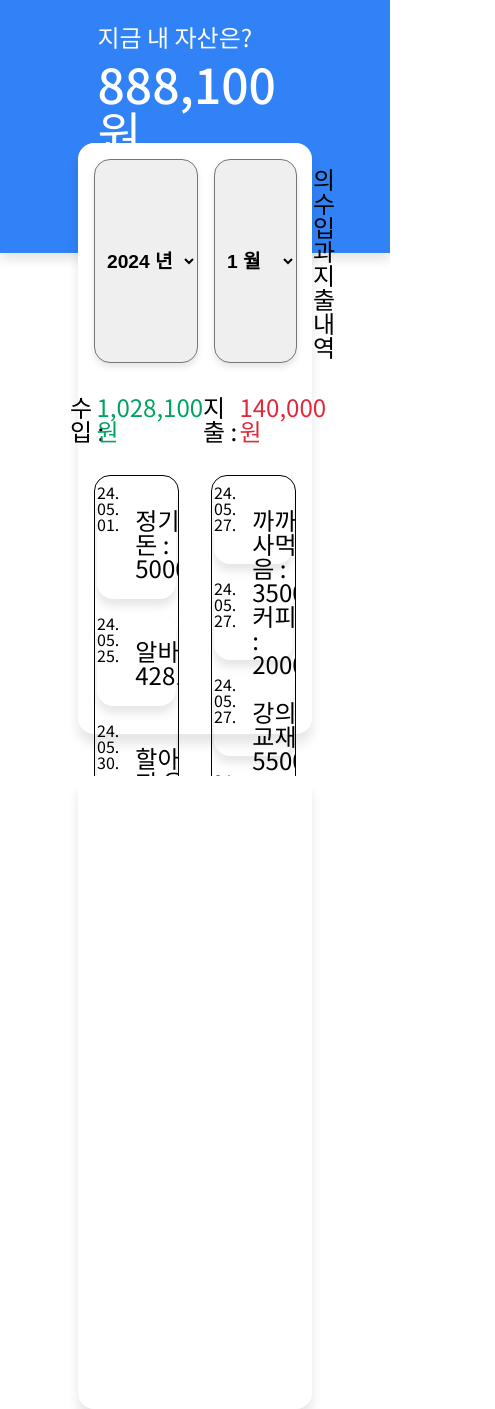
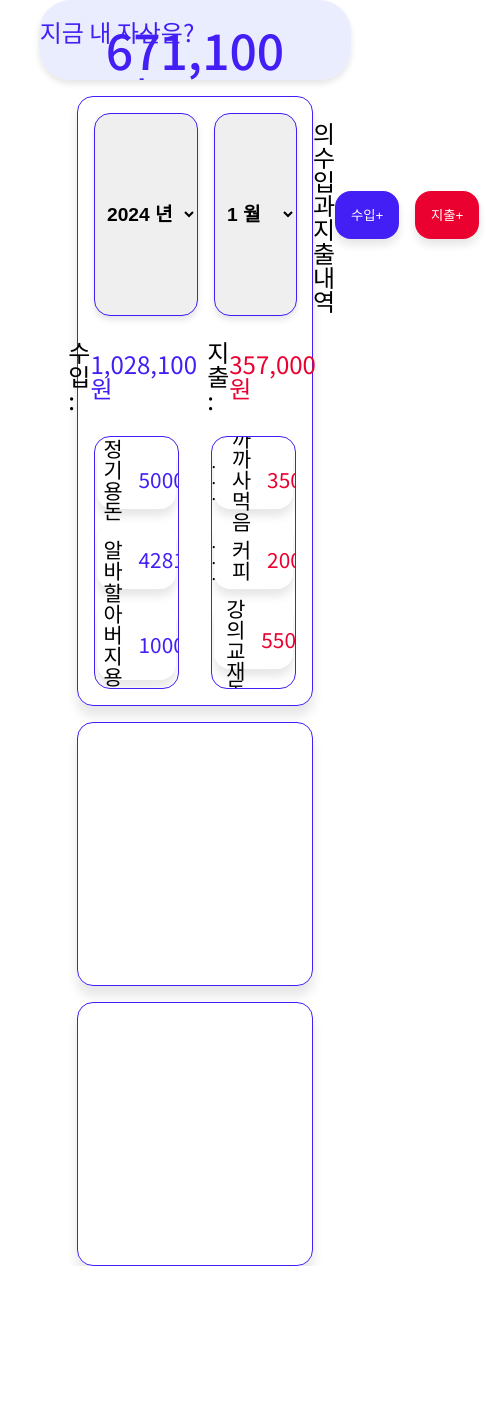
Before and after one commit to thwjddlqslek/pocket-money, a React (Vite) app in the folder vite-project/: page / in a window 390 px wide. Shown: the whole page, 495 px wide, since content can reach past the window. After the commit the page ends 1266 px from the top, so only its background shows below. Built offline with nearby package versions, Linux system fonts and the light colour scheme.

Commit message:
내역 등록 버튼 추가, 전체 반응형 디자인 수정

```diff
--- a/vite-project/src/components/IncomeReport.tsx
+++ b/vite-project/src/components/IncomeReport.tsx
@@ -1,5 +1,10 @@
 import React from "react";
 import * as m from "../styles/mainStyle";
+import styled from "styled-components";
+
+const IncomeColor = styled.p`
+    color: #431EF5;
+`
 
 interface IncomeReportProps {
     date: Date;
@@ -17,7 +22,7 @@ const IncomeReport: React.FC<IncomeReportProps> = ({date, text, number}) => {
     return(
         <m.OneReport>
         <h1>{formateDate}</h1>
-        <p>{text} : {number}</p>
+        <p>{text}</p><IncomeColor>{number}</IncomeColor>
         </m.OneReport>
     );
 };
--- a/vite-project/src/components/Main.tsx
+++ b/vite-project/src/components/Main.tsx
@@ -6,64 +6,99 @@ import { useState } from "react";
 import Header from "./Header";
 
 const Main: React.FC = () => {
-  const currentYear : number = new Date().getFullYear();
-  const years : number[] = Array.from({ length: 3 }, (_, index) => currentYear - index);
-  const months : number[] = Array.from({ length: 12 }, (_, index) => index + 1);
+  const currentYear: number = new Date().getFullYear();
+  const years: number[] = Array.from(
+    { length: 3 },
+    (_, index) => currentYear - index
+  );
+  const months: number[] = Array.from({ length: 12 }, (_, index) => index + 1);
+  // 수기로 입력한 값.
   const [incomeReports, setIncomeReports] = useState([
-    {date: new Date(2024, 4, 1), text: "정기 용돈", number: 500000},
-    {date: new Date(2024, 4, 25), text: "알바", number: 428100},
-    {date: new Date(2024, 4, 30), text: "할아버지 용돈", number: 100000},
-  ])
+    { date: new Date(2024, 4, 1), text: "정기 용돈", number: 500000 },
+    { date: new Date(2024, 4, 25), text: "알바", number: 428100 },
+    { date: new Date(2024, 4, 30), text: "할아버지 용돈", number: 100000 },
+  ]);
   const [spendReports, setSpendReports] = useState([
-    {date: new Date(2024, 4, 27), text: "까까사먹음", number: 3500},
-    {date: new Date(2024, 4, 27), text: "커피", number: 2000},
-    {date: new Date(2024, 4, 27), text: "강의 교재", number: 55000},
-    {date: new Date(2024, 4, 27), text: "동창 모임", number: 47500},
-    {date: new Date(2024, 4, 27), text: "친구 생선", number: 32000},
-  ])
-  const totalIncome = incomeReports.reduce((acc, curr) =>acc+curr.number, 0);
-  const totalSpend = spendReports.reduce((acc, curr) =>acc+curr.number, 0);
+    { date: new Date(2024, 4, 27), text: "까까사먹음", number: 3500 },
+    { date: new Date(2024, 4, 27), text: "커피", number: 2000 },
+    { date: new Date(2024, 4, 27), text: "강의 교재", number: 55000 },
+    { date: new Date(2024, 4, 27), text: "동창 모임", number: 47500 },
+    { date: new Date(2024, 4, 27), text: "친구 생선", number: 32000 },
+    { date: new Date(2024, 4, 27), text: "어버이날", number: 30000 },
+    { date: new Date(2024, 4, 27), text: "하이디라오", number: 87000 },
+    { date: new Date(2024, 4, 27), text: "현금 인출", number: 100000 },
+  ]);
+  const totalIncome = incomeReports.reduce((acc, curr) => acc + curr.number, 0);
+  const totalSpend = spendReports.reduce((acc, curr) => acc + curr.number, 0);
 
   return (
     <>
-    <Header totalIncome={totalIncome} totalSpend={totalSpend}/>
+      <Header totalIncome={totalIncome} totalSpend={totalSpend} />
       <m.MainContainer>
         <m.PocketContainer>
           <div>
             <select>
-              {years.map((year:number) => (
-                <option key={year} value={year}>{year} 년</option>
+              {years.map((year: number) => (
+                <option key={year} value={year}>
+                  {year} 년
+                </option>
               ))}
             </select>
             <select>
-              {months.map((month:number) => (
-                <option key={month} value={month}>{month} 월</option>
+              {months.map((month: number) => (
+                <option key={month} value={month}>
+                  {month} 월
+                </option>
               ))}
             </select>
             <p>의 수입과 지출 내역</p>
+            <div className="button-container">
+              <m.AddButton bgColor="#431EF5">수입+</m.AddButton>
+              <m.AddButton bgColor="#EB0130">지출+</m.AddButton>
+            </div>
           </div>
           <m.TotalContainer>
-            <div>수입 : <m.ColorText color="#01A361">{totalIncome.toLocaleString()} 원</m.ColorText></div>
-            <div>지출 : <m.ColorText color="#E12939">{totalSpend.toLocaleString()} 원</m.ColorText></div>
+            <div>
+              수입 :{" "}
+              <m.ColorText color="#431EF5">
+                {totalIncome.toLocaleString()} 원
+              </m.ColorText>
+            </div>
+            <div>
+              지출 :{" "}
+              <m.ColorText color="#EB0130">
+                {totalSpend.toLocaleString()} 원
+              </m.ColorText>
+            </div>
           </m.TotalContainer>
           <m.ReportContainer>
             <div>
               {incomeReports.map((report, index) => (
-                <IncomeReport key={index} date={report.date} text={report.text} number={report.number} />
+                <IncomeReport
+                  key={index}
+                  date={report.date}
+                  text={report.text}
+                  number={report.number}
+                />
               ))}
             </div>
             <div>
               {spendReports.map((report, index) => (
-                <SpendReport key={index} date={report.date} text={report.text} number={report.number} />
+                <SpendReport
+                  key={index}
+                  date={report.date}
+                  text={report.text}
+                  number={report.number}
+                />
               ))}
             </div>
           </m.ReportContainer>
         </m.PocketContainer>
         <m.ChartContainer></m.ChartContainer>
+        <m.ChartContainer></m.ChartContainer>
       </m.MainContainer>
     </>
   );
-
 };
 
 export default Main;
--- a/vite-project/src/components/SpendReport.tsx
+++ b/vite-project/src/components/SpendReport.tsx
@@ -1,5 +1,10 @@
 import React from "react";
 import * as m from "../styles/mainStyle";
+import styled from "styled-components";
+
+const SpendColor = styled.p`
+    color: #EB0130;
+`
 
 interface SpendReportProps {
     date: Date;
@@ -17,7 +22,7 @@ const SpendReport: React.FC<SpendReportProps> = ({date, text, number}) => {
     return(
         <m.OneReport>
         <h1>{formateDate}</h1>
-        <p>{text} : {number}</p>
+        <p>{text}</p><SpendColor>{number}</SpendColor>
         </m.OneReport>
     );
 };
--- a/vite-project/src/styles/headerStyle.tsx
+++ b/vite-project/src/styles/headerStyle.tsx
@@ -1,27 +1,60 @@
-import styled from "styled-components";
+import styled, { keyframes } from "styled-components";
 
+const bounce = keyframes`
+0%, 80% {
+  transform: translateX(-50%) translateY(0);
+}
+50% {
+  transform: translateX(-50%) translateY(-20px);
+}
+`;
 export const StyledHeader = styled.div`
-background : #3182F6;
-color: white;
+  background: rgba(224, 229, 253, 0.7);
   display: flex;
   justify-content: center;
   align-items: center;
-width: 100vw;
-height: 30%;
-box-shadow: 0 7px 10px rgba(0, 0, 0, 0.1);
+  position: fixed;
+  z-index: 100;
+  top: 0;
+  left: 50%;
+  transform: translateX(-50%);
+  width: 80vw;
+  height: 5rem;
+  min-height: 20px;
+  box-shadow: 0 4px 6px rgba(0, 0, 0, 0.1);
+  overflow: hidden;
+
+  //border : 2px solid #000;
+  border-radius: 2rem;
+  color: #431ef5;
+  cursor: pointer;
+  transition: background-color 0.1s ease, color 0.1s ease, background 0.1s ease;
 
   & h1 {
-  position: absolute;
-  top: 3%;
+    //font-size: 1rem;
+    position: fixed;
+    top: 20px;
     left: 25%;
+    transform: translateX(-50%);
   }
 
   & p {
     font-size: 3rem;
     font-weight: 500;
-  position: absolute;
-  top: 7%;
+    position: fixed;
+    top: 25px;
     left: 50%;
     transform: translateX(-50%);
   }
-`
+
+  &: hover {
+    background: radial-gradient(
+      rgba(223, 231, 253, 0.9),
+      rgba(203, 200, 253, 0.9)
+    );
+  }
+
+  &: active {
+    animation: ${bounce} 0.5s ease;
+  }
+`;
--- a/vite-project/src/styles/mainStyle.tsx
+++ b/vite-project/src/styles/mainStyle.tsx
@@ -1,54 +1,83 @@
 import styled from "styled-components";
 
+export const CommonContainer = styled.div`
+  width: 60vw;
+  height: 72vh;
+  border: 1px solid #431ef5;
+  border-radius: 1rem;
+  box-shadow: 0 10px 12px rgba(0, 0, 0, 0.1);
+  margin-top: 1rem;
+  display: flex;
+  flex-direction: column;
+`;
+
 export const MainContainer = styled.div`
-  //background : pink;
-  display : flex;
+  //background: #f1f5f9;
+  display: flex;
   justify-content: center;
   align-items: center;
-  width: 95%;
-  //height: 100%;
-`
-export const PocketContainer = styled.div`
-  background : white;
-  //display: flex;
-  justify-content: center;
-  align-items: center;
-  position: absolute;
-  top: 17%;
-  left: 50%;
-  transform: translateX(-50%);
-  width: 60vw;
-  height: 70vh;
-  //border : 2px solid #000;
-  border-radius : 1rem;
-  box-shadow: 0 10px 12px rgba(0, 0, 0, 0.1);
+  display: flex;
+  flex-direction: column;
+  width: 100%;
+  height: 150%;
+`;
 
-  & div{
-    //background : pink;
+export const PocketContainer = styled(CommonContainer)`
+  margin-top: 6rem;
+
+  & > div {
+    //background: pink;
     display: flex;
+    flex-direction: row;
     width: 100%;
-    //justify-content: space-around;
+  }
+
+  & p {
+    margin: 1.5rem 0 1.2rem 1rem;
+  }
+
+  & .button-container {
+    display: flex;
+    //background-color: red;
+    margin-left: auto;
+    justify-content: center;
+    align-items: center;
   }
 
   & select {
     width: 7rem;
-    //border: 1px solid #000;
-  box-shadow: 0 4px 6px rgba(0, 0, 0, 0.1);
+    border: 1px solid #431ef5;
+    box-shadow: 0 4px 6px rgba(0, 0, 0, 0.1);
     cursor: pointer;
     font-size: 1.2rem;
     font-weight: 600;
     padding: 0.5rem;
     margin: 1rem 0 1rem 1rem;
     border-radius: 1rem;
+    outline: none;
   }
+`;
 
-  & p {
-    margin: 1.5rem 0 1.2rem 1rem;
+export const AddButton = styled.button<{ bgColor: string }>`
+  width: 4rem;
+  height: 3rem;
+  margin-right: 1rem;
+  background-color: ${(props) => props.bgColor};
+  border: none;
+  border-radius: 1rem;
+  color: white;
+  cursor: pointer;
+  box-shadow: 0 6px 8px rgba(0, 0, 0, 0.1);
+
+  &:active {
+    border-color: #301db0;
+    box-shadow: 0 4px 6px rgba(0, 0, 0, 0.2);
+    transform: scale(0.98);
   }
-`
-export const ColorText = styled.div<{color: string}>`
+`;
+export const ColorText = styled.div<{ color: string }>`
   color: ${(props) => props.color};
-`
+`;
 
 export const TotalContainer = styled.div`
   //background: pink;
@@ -56,7 +85,8 @@ export const TotalContainer = styled.div`
   display: flex;
   justify-content: center;
 
-  & div {
+  & > div {
+    display: flex;
     width: 50%;
     //background: skyblue;
     //height: 1.5rem;
@@ -64,20 +94,22 @@ export const TotalContainer = styled.div`
     align-items: center;
     justify-content: center;
   }
-`
+`;
 export const ReportContainer = styled.div`
   //background: green;
   width: 80%;
-  height: 70%;
+  height: 30rem;
+  min-height: 55px;
   justify-content: center;
   display: flex;
+  position: relative;
 
   div {
     display: flex;
-    width: 50%;
+    width: 46%;
     //background: pink;
-    height: 95%;
-    border : 1px solid #000;
+    min-height: 40px;
+    border: 1px solid #431ef5;
     border-radius: 1rem;
     align-items: center;
     justify-content: flex-start;
@@ -85,58 +117,27 @@ export const ReportContainer = styled.div`
     flex-direction: column;
     overflow-y: auto;
   }
-`
+`;
 export const OneReport = styled.h1`
   //background : green;
   width: 95%;
-  min-height: 5rem;
+  min-height: 4rem;
   margin: 0.5rem;
   border-radius: 1rem;
   box-shadow: 0 7px 10px rgba(0, 0, 0, 0.1);
   display: flex;
-  justify-content: column;
-  align-items: column;
+  flex-direction: row;
+  justify-content: center;
+  align-items: center;
 
   h1 {
     font-size: 1rem;
   }
-`
+  p {
+    font-size: 1.3rem;
+    //background-color: red;
+  }
+`;
 
-export const ChartContainer = styled.div`
-  background : white;
-  display: flex;
-  //justify-content: center;
-  //align-items: center;
-  position: absolute;
-  top: 92%;
-  left: 50%;
-  transform: translateX(-50%);
-  width: 60vw;
-  height: 75vh;
-  //border : 2px solid #000;
-  border-radius : 1rem;
-  box-shadow: 0 10px 12px rgba(0, 0, 0, 0.1);
-
-  & div{
-    //background : pink;
-    display: flex;
-    width: 100%;
-    //justify-content: space-around;
-  }
-
-  & select {
-    width: 7rem;
-    //border: 1px solid #000;
-  box-shadow: 0 4px 6px rgba(0, 0, 0, 0.1);
-    cursor: pointer;
-    font-size: 1.2rem;
-    font-weight: 600;
-    padding: 0.5rem;
-    margin: 1rem 0 1rem 1rem;
-    border-radius: 1rem;
-  }
-
-  & p {
-    margin: 1.5rem 0 1.2rem 1rem;
-  }
-`
+// 상속 받는거 구현
+export const ChartContainer = styled(CommonContainer)``;
```
Lines whose indentation alone changed are shown as unchanged.
